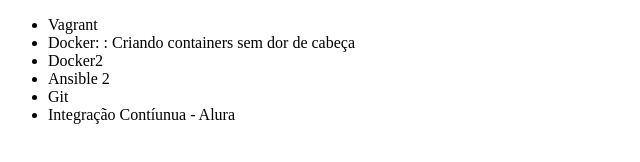
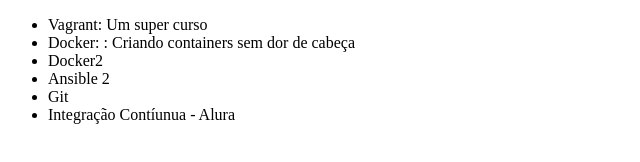
Before and after one commit to jcaires/git-alura-2, a plain HTML site: page index.html in a window 1280 px wide. Shown: the whole page, without its empty margins (0-640 px from the left). Drawn offline with Linux system fonts and the light colour scheme.

Commit message:
Atualizado descrição do curso VAgrant

```diff
--- a/index.html
+++ b/index.html
@@ -7,7 +7,7 @@
 
 <body>
 	<ul>
-		<li> Vagrant</li>
+		<li> Vagrant: Um super curso</li>
 		<li> Docker: : Criando containers sem dor de cabeça</li>
 		<li> Docker2</li>
 		<li> Ansible 2</li>
```
